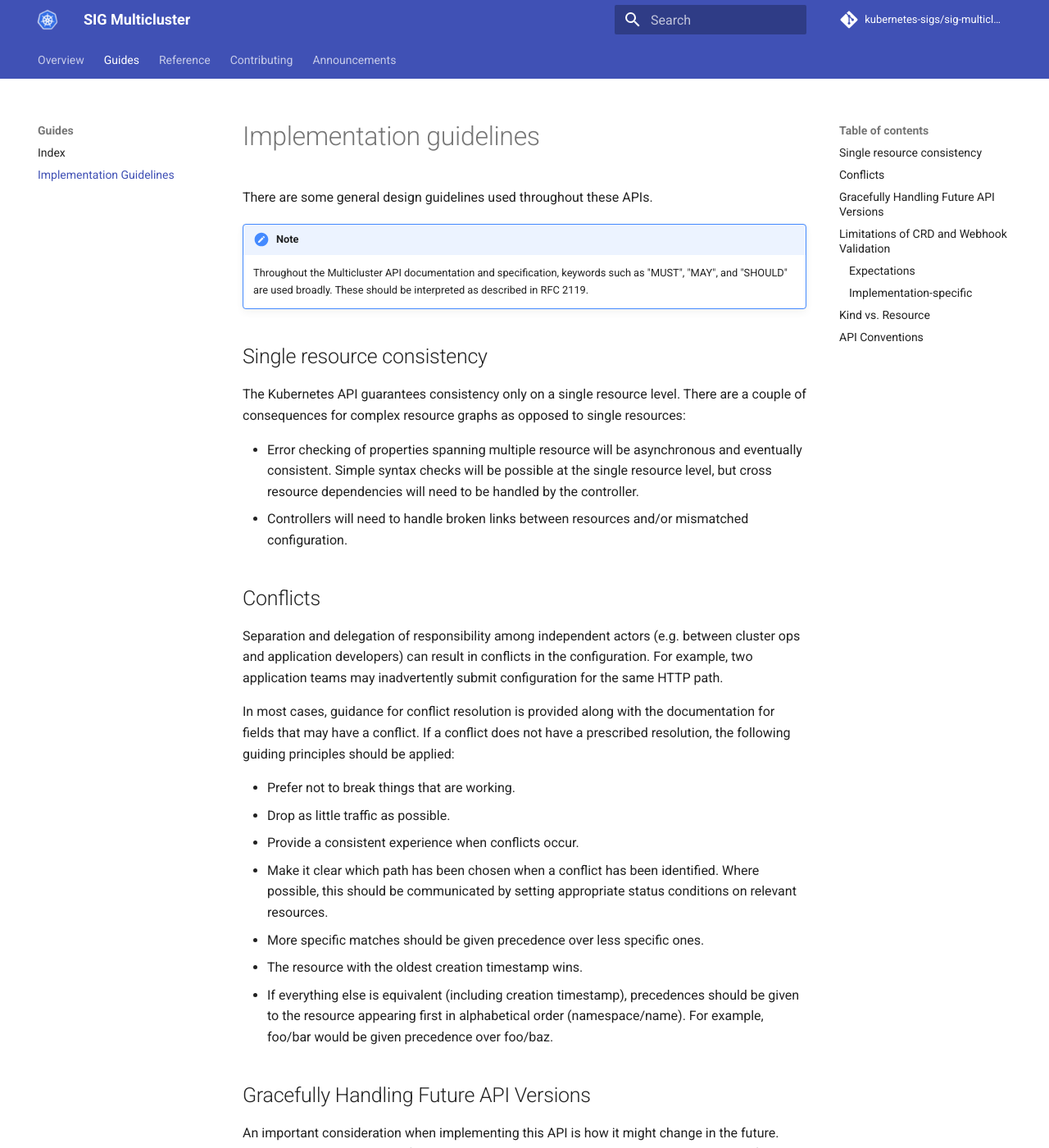
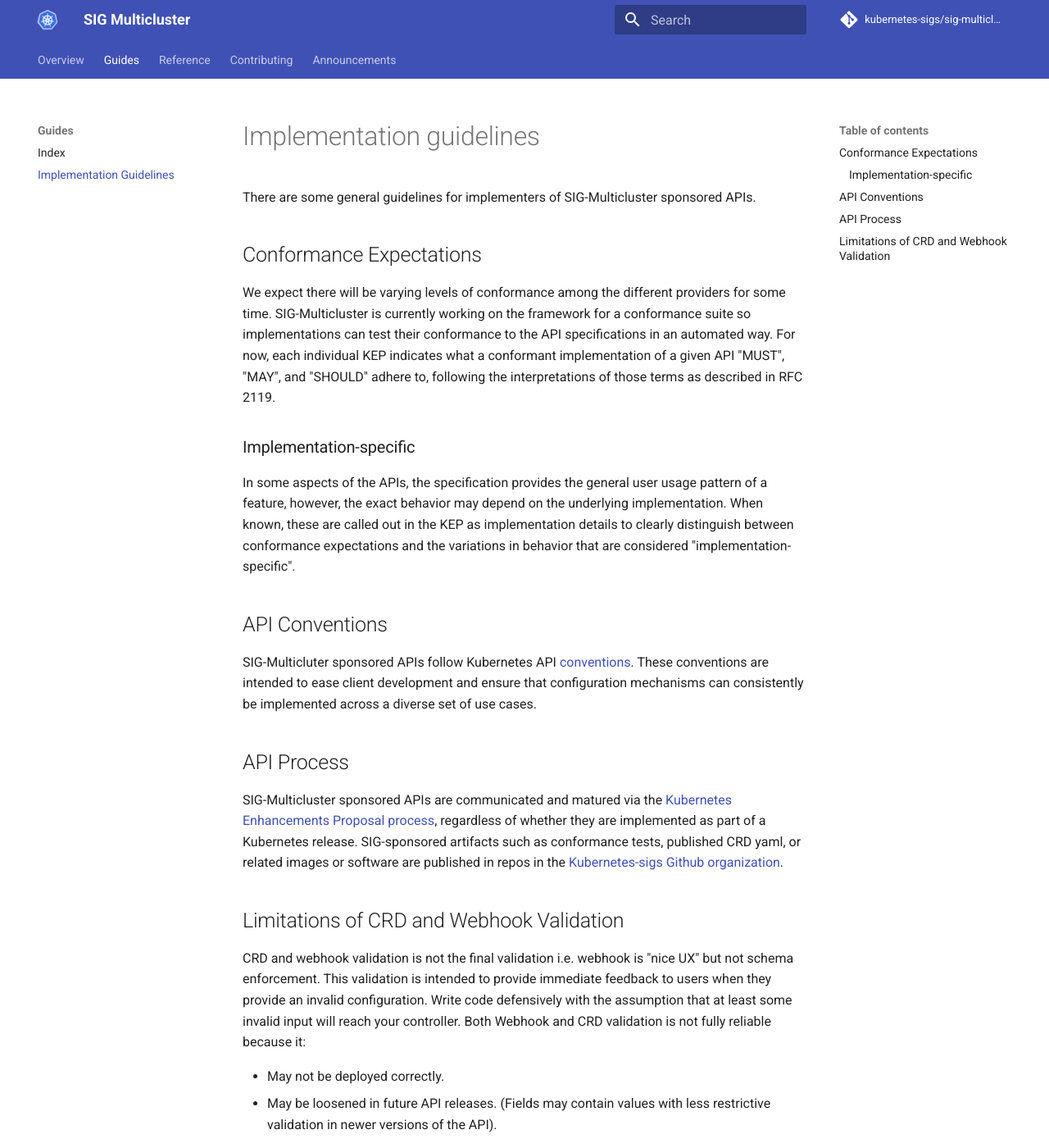
Before and after one commit to kubernetes-sigs/sig-multicluster-site, an MkDocs documentation site: the page built from site-src/guides/guidelines.md, in a window 1280 px wide and 1400 px high. Shown: the whole window at 82% size. Built offline with MkDocs 1.6.1 and Material for MkDocs 9.7.7, drawn with Linux system fonts in a browser that asks for light colours; comment, search, counter and statistics services are not loaded; some of the changed text lies outside the part shown.

Commit message:
update implementation guidelines to SIG MC
Signed-off-by: lauralorenz <lauralorenz@google.com>

```diff
--- a/site-src/guides/guidelines.md
+++ b/site-src/guides/guidelines.md
@@ -1,77 +1,63 @@
 # Implementation guidelines
 
-There are some general design guidelines used throughout these APIs.
+There are some general guidelines for implementers of SIG-Multicluster sponsored
+APIs.
 
-!!! note
-    Throughout the Multicluster API documentation and specification,
-    keywords such as "MUST", "MAY", and "SHOULD" are used
-    broadly. These should be interpreted as described in RFC 2119.
 
-## Single resource consistency
+## Conformance Expectations
 
-The Kubernetes API guarantees consistency only on a single resource level. There
-are a couple of consequences for complex resource graphs as opposed to single
-resources:
+We expect there will be varying levels of conformance among the different
+providers for some time. SIG-Multicluster is currently working on the framework
+for a conformance suite so implementations can test their conformance to the API
+specifications in an automated way. For now, each individual KEP indicates what
+a conformant implementation of a given API  "MUST", "MAY", and "SHOULD" adhere
+to, following the interpretations of those terms as described in RFC 2119.
 
-*   Error checking of properties spanning multiple resource will be asynchronous
-    and eventually consistent. Simple syntax checks will be possible at the
-    single resource level, but cross resource dependencies will need to be
-    handled by the controller.
-*   Controllers will need to handle broken links between resources and/or
-    mismatched configuration.
 
-## Conflicts
+### Implementation-specific
 
-Separation and delegation of responsibility among independent actors (e.g.
-between cluster ops and application developers) can result in conflicts in the
-configuration. For example, two application teams may inadvertently submit
-configuration for the same HTTP path.
+In some aspects of the APIs, the specification provides the general user usage
+pattern of a feature, however, the exact behavior may depend on the underlying
+implementation. When known, these are called out in the KEP as implementation
+details to clearly distinguish between conformance expectations and the
+variations in behavior that are considered "implementation-specific".
 
-In most cases, guidance for conflict resolution is provided along with the
-documentation for fields that may have a conflict. If a conflict does not have a
-prescribed resolution, the following guiding principles should be applied:
 
-* Prefer not to break things that are working.
-* Drop as little traffic as possible.
-* Provide a consistent experience when conflicts occur.
-* Make it clear which path has been chosen when a conflict has been identified.
-  Where possible, this should be communicated by setting appropriate status
-  conditions on relevant resources.
-* More specific matches should be given precedence over less specific ones.
-* The resource with the oldest creation timestamp wins.
-* If everything else is equivalent (including creation timestamp), precedences
-  should be given to the resource appearing first in alphabetical order
-  (namespace/name). For example, foo/bar would be given precedence over foo/baz.
+## API Conventions
 
-## Gracefully Handling Future API Versions
+SIG-Multicluter sponsored APIs follow Kubernetes API [conventions]. These
+conventions are intended to ease client development and ensure that
+configuration mechanisms can consistently be implemented across a diverse set of
+use cases.
 
-An important consideration when implementing this API is how it might change in
-the future. Similar to the Ingress API before it, this API is designed to be
-implemented by a variety of different products within the same cluster. That
-means that the API version your implementation was developed with may be
-different than the API version it is used with. At a minimum, the following
-requirements must be met to ensure future versions of the API do not break your
-implementation:
+[conventions]:(https://github.com/kubernetes/community/blob/master/contributors/devel/sig-architecture/api-conventions.md)
 
-* Handle fields with loosened validation without crashing
-* Handle fields that have transitioned from required to optional without
-  crashing
+
+## API Process
+
+SIG-Multicluster sponsored APIs are communicated and matured via the [Kubernetes
+Enhancements Proposal process][KEPs], regardless of whether they are implemented as
+part of a Kubernetes release. SIG-sponsored artifacts such as conformance tests,
+published CRD yaml, or related images or software are published in repos in the
+[Kubernetes-sigs Github organization][kubernetes-sigs].
+
+[KEPs]: (https://github.com/kubernetes/enhancements/tree/master/keps/sig-multicluster)
+[kubernetes-sigs]: (https://github.com/kubernetes-sigs/)
 
 ## Limitations of CRD and Webhook Validation
 
 CRD and webhook validation is not the final validation i.e. webhook is "nice UX"
 but not schema enforcement. This validation is intended to provide immediate
 feedback to users when they provide an invalid configuration. Write code
-defensively with the assumption that at least some invalid input (Multicluster/About/Work API
-resources) will reach your controller. Both Webhook and CRD validation is not
-fully reliable because it:
+defensively with the assumption that at least some invalid input will reach your
+controller. Both Webhook and CRD validation is not fully reliable because it:
 
 * May not be deployed correctly.
 * May be loosened in future API releases. (Fields may contain values with less
   restrictive validation in newer versions of the API).
 
-*Note: These limitations are not unique to Multicluster API and apply more broadly to
-any Kubernetes CRDs and webhooks.*
+*Note: These limitations are not unique to SIG-Multicluster sponsored APIs and
+apply more broadly to any Kubernetes CRDs and webhooks.*
 
 Implementers should ensure that, even if unexpected values are encountered in
 the API, their implementations are still as secure as possible and handle this
@@ -79,44 +65,3 @@
 as malformed and signal the user via a condition in the status block. To avoid
 duplicating work, Multicluster API maintainers are considering adding a shared
 validation package that implementations can use for this purpose.
-
-### Expectations
-
-We expect there will be varying levels of conformance among the
-different providers in the early days of this API. Users can use the
-results of the conformance tests to understand areas where there may
-be differences in behavior from the spec.
-
-### Implementation-specific
-
-In some aspects of the APIs, we give the user an ability to specify usage of the
-feature, however, the exact behavior may depend on the underlying
-implementation. For example, regular expression matching is present in all
-implementations but specifying an exact behavior is impossible due to
-subtle differences between the underlying libraries used (e.g. PCRE, ECMA,
-Re2). It is still useful for our users to spec out the feature as much as
-possible, but we acknowledge that the behavior for some subset of the API may
-still vary (and that's ok).
-
-These cases will be specified as defining delimited parts of the API
-"implementation-specific".
-
-
-## Kind vs. Resource
-
-Similar to other Kubernetes APIs, Multicluster, Work and About APIs use "Kind" instead of "Resource"
-in object references throughout the API. This pattern should be familiar to
-most Kubernetes users.
-
-Per the [Kubernetes API Conventions][1], this means that all implementations of
-this API should have a predefined mapping between kinds and resources. Relying
-on dynamic resource mapping is not safe.
-
-## API Conventions
-
-The Multicluster, About and Work APIs follow [Kubernetes API Conventions][1]. These conventions
-are intended to ease client development and ensure that configuration
-mechanisms can consistently be implemented across a diverse set of use
-cases.
-
-[1]: https://github.com/kubernetes/community/blob/master/contributors/devel/sig-architecture/api-conventions.md
```
